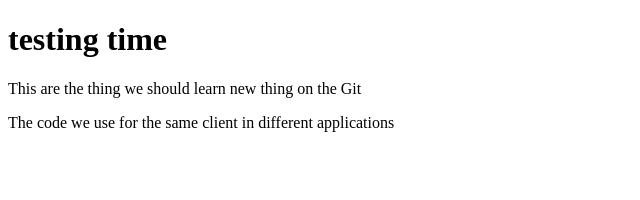
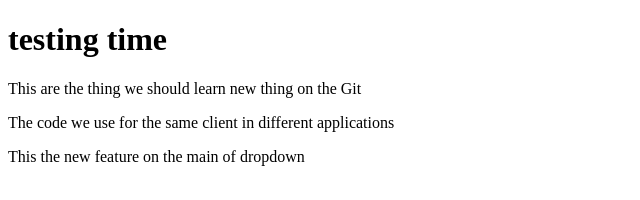
Before and after one commit to gsksrikanth/lasttryoncode, a plain HTML site: page testingrepo/index.html in a window 1280 px wide. Shown: the whole page, without its empty margins (0-640 px from the left). Drawn offline with Linux system fonts and the light colour scheme.

Commit message:
Addded new feature

```diff
--- a/testingrepo/index.html
+++ b/testingrepo/index.html
@@ -11,6 +11,7 @@
     <h1>testing time</h1>
     <p>This are the thing we should learn new thing on the Git</p>
     <p>The code we use for the same client in different applications</p>
+    <p>This the new feature on the main of dropdown</p>
 </body>
 
 </html>
```
